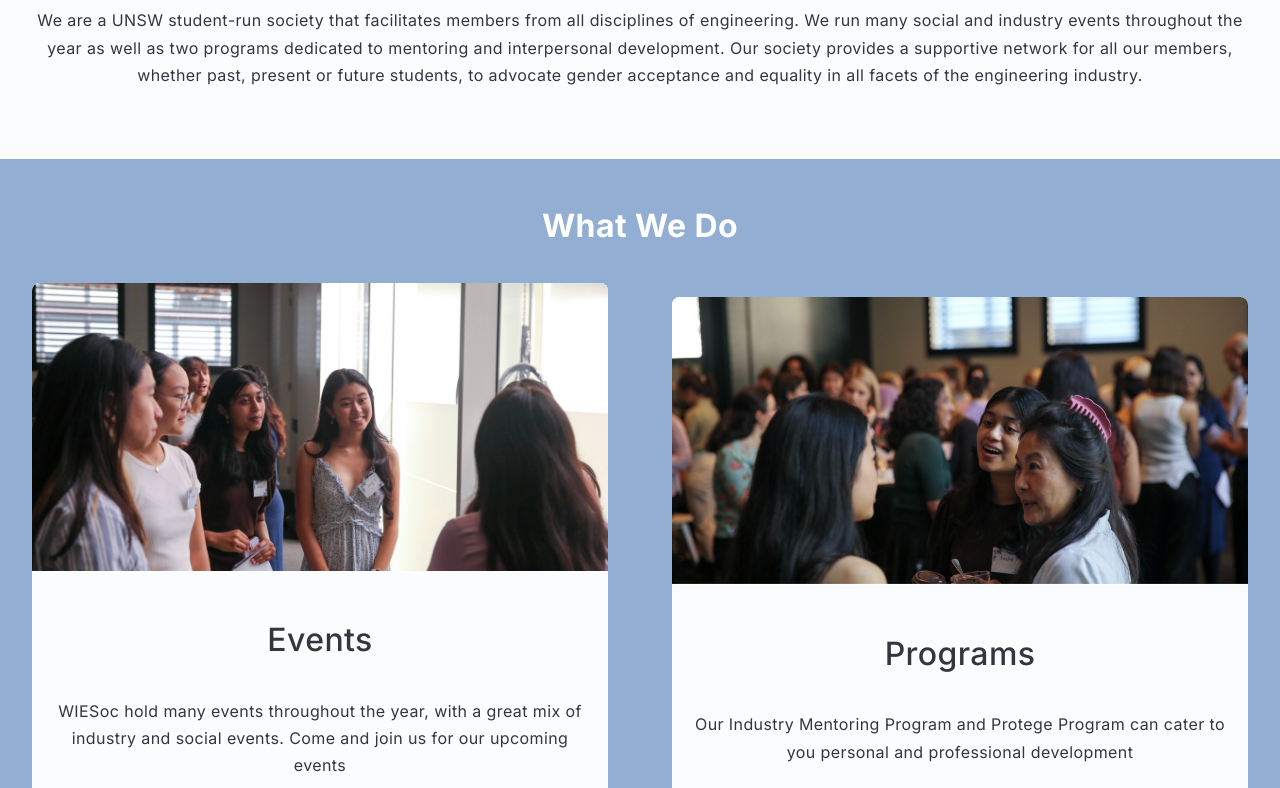
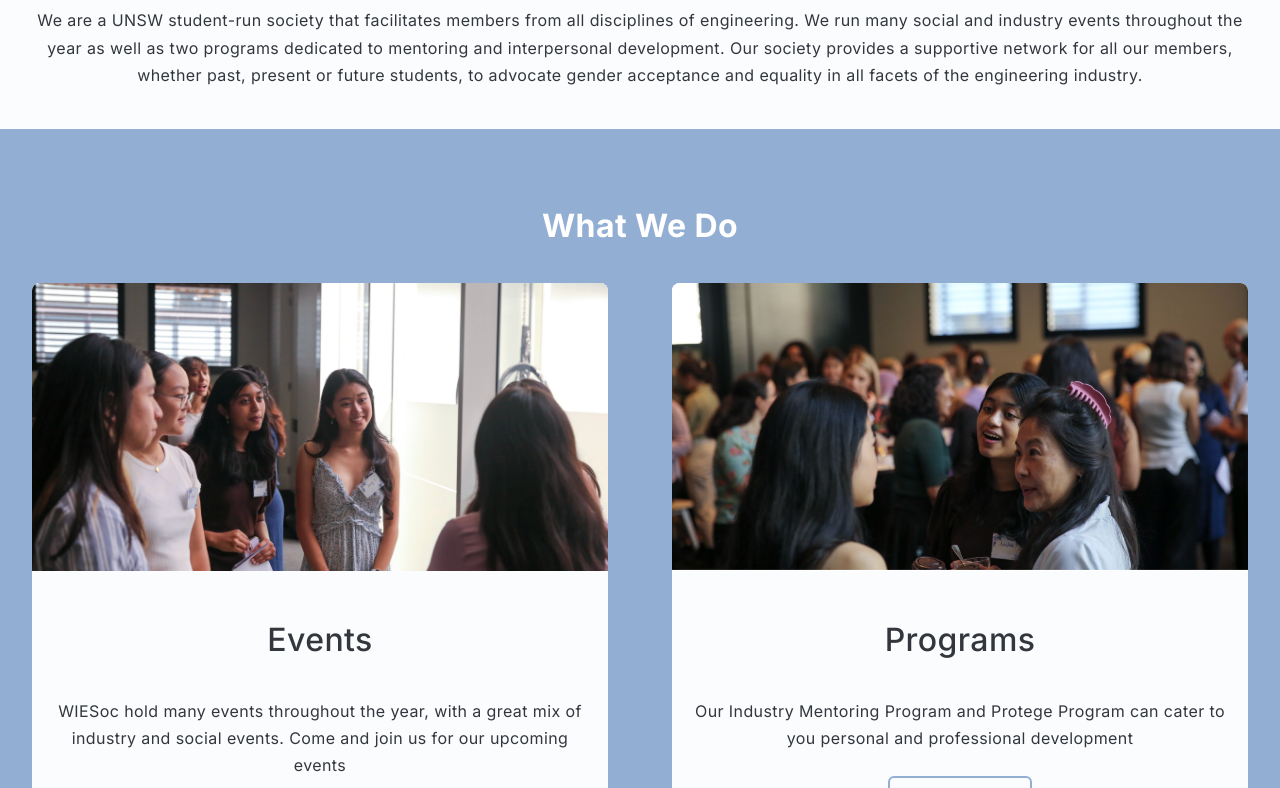
Before and after one commit to UNSW-WIESoc/website, a Next.js app: page /about-us in a window 1280 px wide. Shown: the part 520-1308 px from the top of the page. Built offline with nearby package versions, Linux system fonts and the light colour scheme.

Commit message:
figuring out card size

```diff
--- a/app/(pages)/about-us/page.tsx
+++ b/app/(pages)/about-us/page.tsx
@@ -13,7 +13,7 @@ interface cardProps {
 
 function AboutUsCard({picture, cardName, cardText,link}: cardProps) {
   return (
-      <Card className='shadow-hover' variant='plain' sx={{ width: {xs: '90%'}}}>
+      <Card className='shadow-hover' variant='plain' sx={{ width: {xs: '90%'}, height: { md:'600px'}}}>
         <CardOverflow>
           <AspectRatio ratio='2'>
             <Image
@@ -59,13 +59,13 @@ export default function AboutUs() {
       </Stack>
       <HeadingBodyText heading='About WIESoc' body={aboutWIEsocText} color='graphite'/>
       <Sheet>
-        <Box className='bg-medium-blue' sx={{height: '100%', width: '100%'}}>
+        <Stack className='bg-medium-blue' sx={{height: '100%', width: '100%'}} justifyContent='center'>
           <Typography level='h1' className='white' textAlign='center' pt={5} >
               What We Do
           </Typography>
           <Grid container
                     justifyContent='flex-end'
-                    sx={{ 'width': {xs: '100%', sm: '100%'} }}
+                    sx={{ 'width': '100%' }}
                     pb={2}
                     alignItems='center'
           >
@@ -73,7 +73,6 @@ export default function AboutUs() {
               xs={24} sm={12} md={6}
               display='flex'
               justifyContent='center'
-              alignItems='center'
               pb={5}
             >
               <AboutUsCard picture='/eventsCard.png'
@@ -99,7 +98,7 @@ export default function AboutUs() {
               />
             </Grid>
           </Grid>
-        </Box>
+        </Stack>
       </Sheet>
     </Sheet>
 
```
